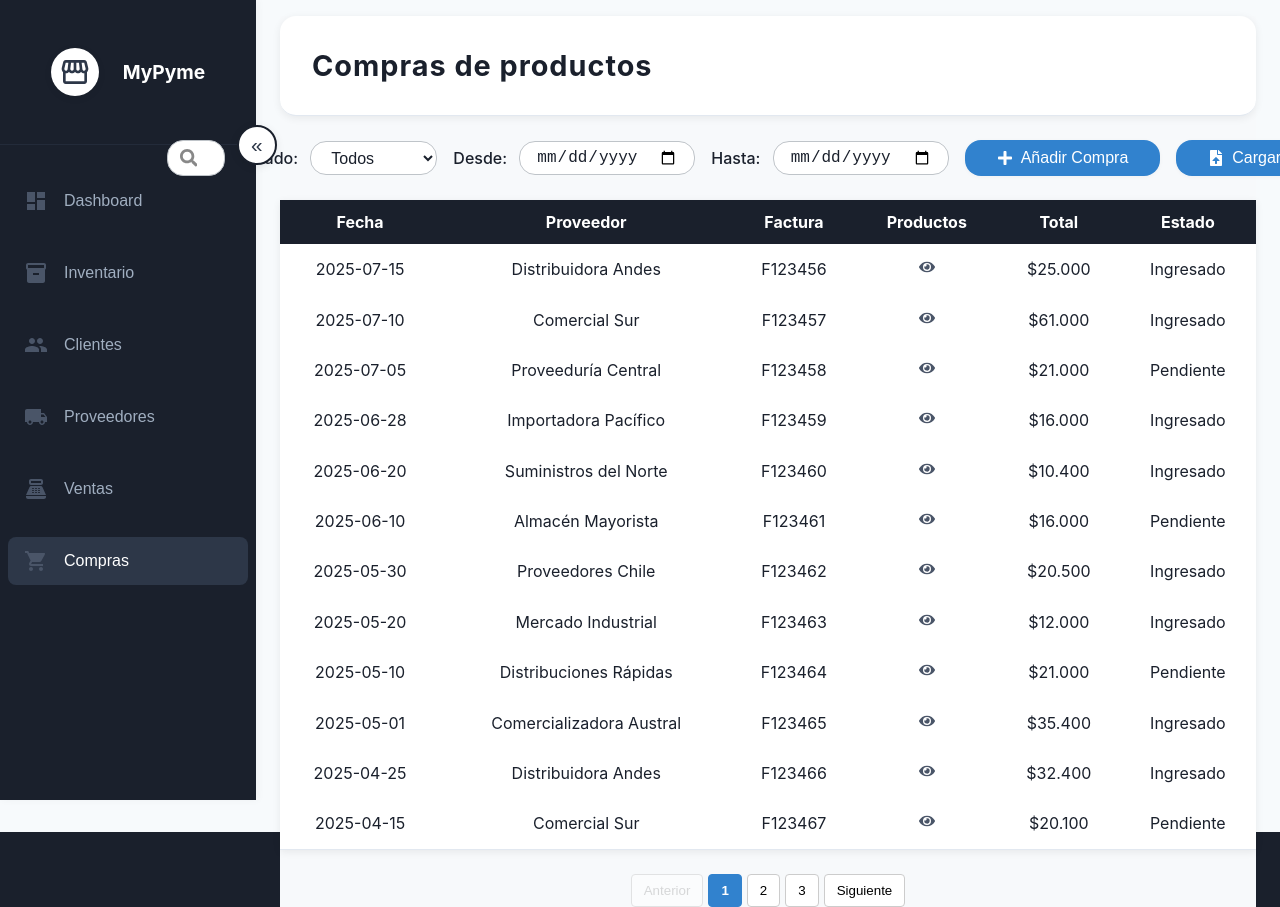
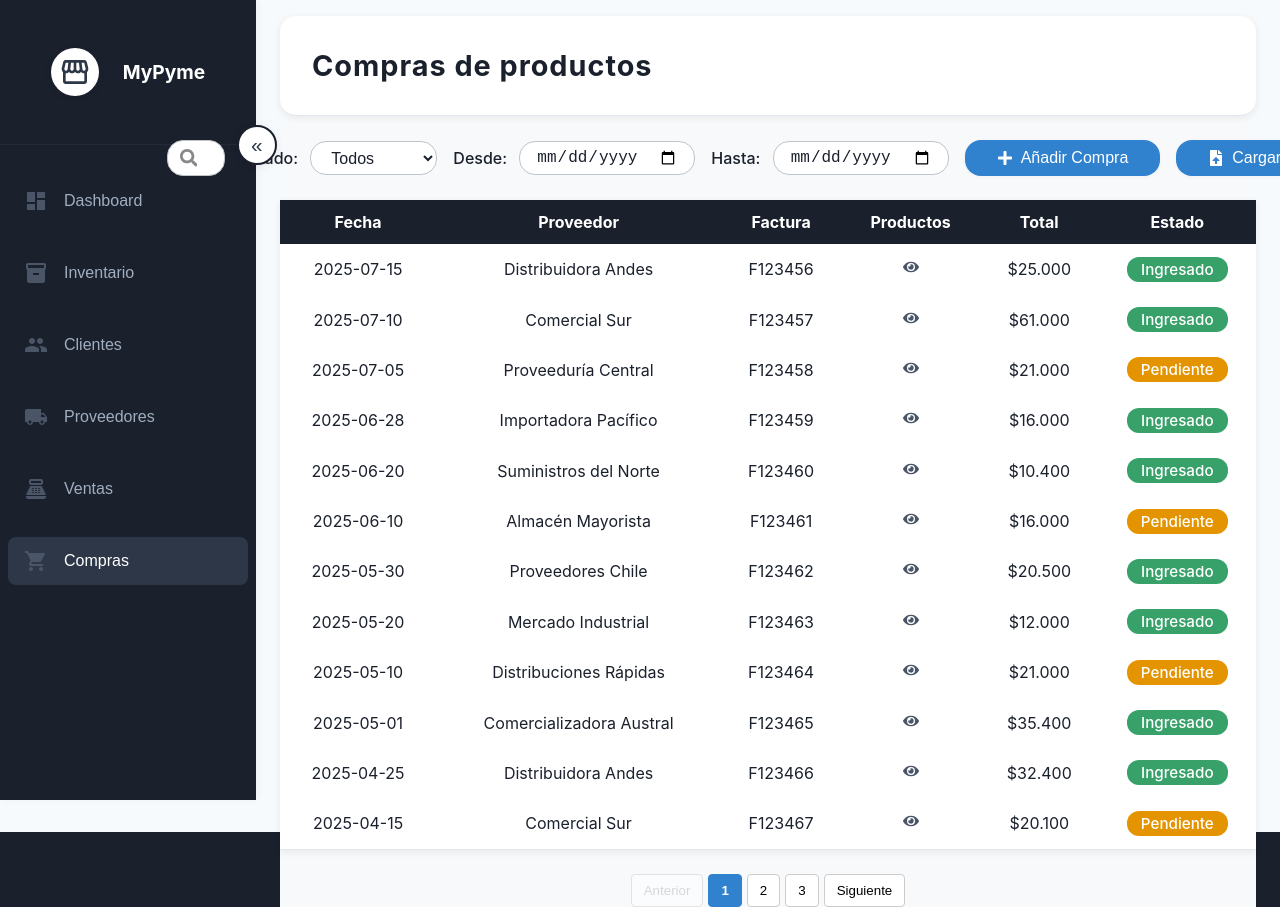
Before and after one commit to Panda2609/my-pyme, a React (Create React App) app: page / in a window 1280 px wide. Both pictures are taken after a click on the button "Compras". Shown: the top 907 px of the page. Built offline with nearby package versions, Linux system fonts and the light colour scheme.

Commit message:
span para el estado de las compras de productos

```diff
--- a/src/components/Shopping.jsx
+++ b/src/components/Shopping.jsx
@@ -112,7 +112,11 @@ const Shopping = () => {
                       </button>
                     </td>
                     <td>{compra.total}</td>
-                    <td>{compra.estado}</td>
+                    <td>
+                      <span className={`status-badge ${compra.estado.toLowerCase()}`}>
+                      {compra.estado}
+                    </span>
+                    </td>
                   </tr>
                 ))
               )}
--- a/src/styles/Shopping.css
+++ b/src/styles/Shopping.css
@@ -56,3 +56,21 @@
 .eye-btn:hover {
   color: #2b6cb0;
 }
+
+.status-badge {
+  padding: 0.2em 0.7em;
+  border-radius: 12px;
+  color: #fff;
+  font-size: 0.95em;
+  font-weight: 500;
+  display: inline-block;
+  width: 60%;
+}
+
+.status-badge.ingresado {
+  background: var(--color-success);
+}
+
+.status-badge.pendiente {
+  background: var(--color-important);
+}
```
